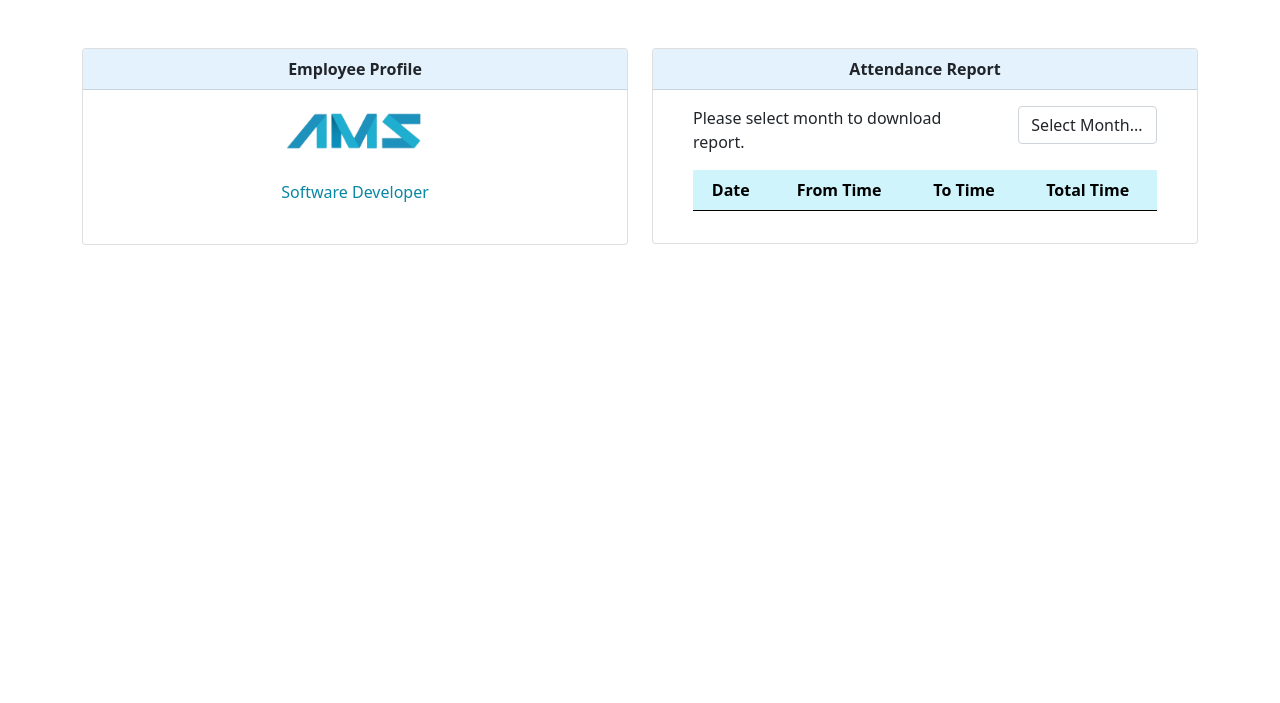
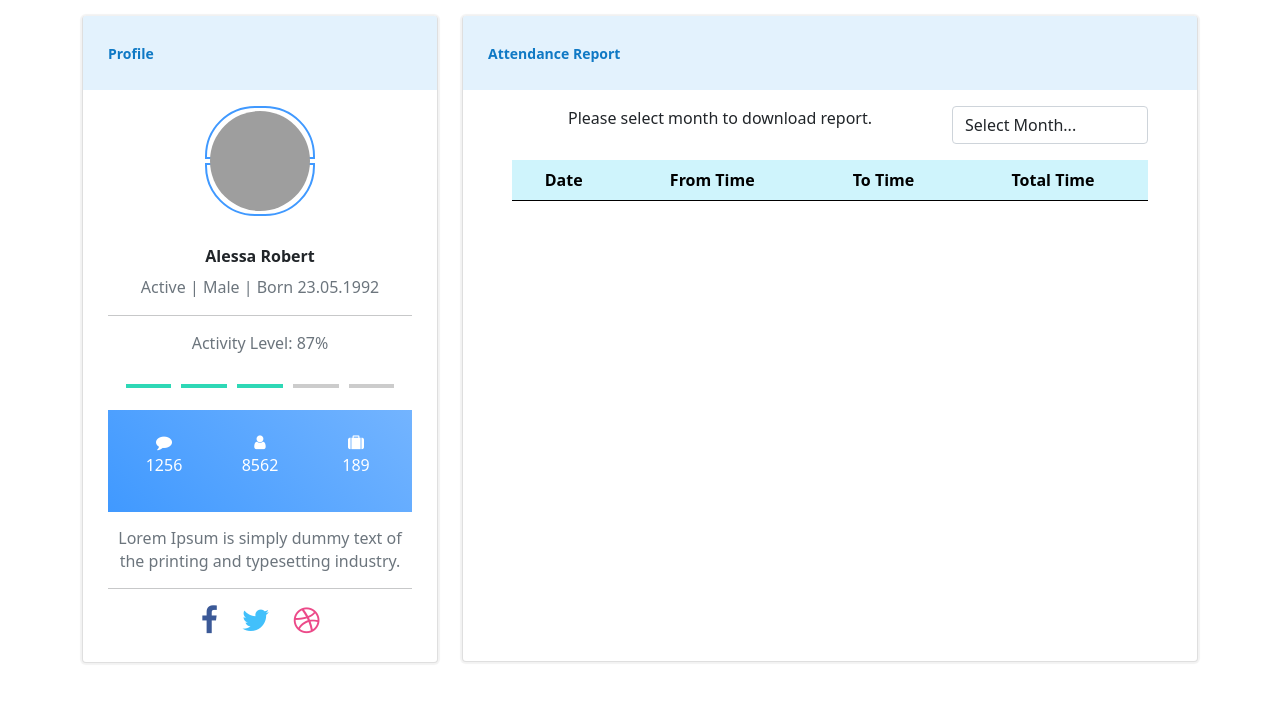
Before and after one commit to aslam1286/attendance_backend, a Django app: template accounts/templates/profile.html in a window 1280 px wide. Shown: the part 76-779 px from the top of the page. Run offline with Django 4.2, Linux system fonts and the light colour scheme; the template is opened without the code that fills it, so the values that code supplies are empty; some libraries are stand-ins or nearby versions; grey boxes are pictures that could not be loaded.

Commit message:
new_profile_interface_added

```diff
--- a/accounts/templates/profile.html
+++ b/accounts/templates/profile.html
@@ -16,42 +16,69 @@
 <link href="https://cdn.datatables.net/1.12.1/css/dataTables.bootstrap5.min.css">
 <link href="https://cdnjs.cloudflare.com/ajax/libs/twitter-bootstrap/5.1.3/css/bootstrap.min.css">
 <link href="https://cdn.datatables.net/buttons/2.2.3/css/buttons.dataTables.min.css">
+<link rel="stylesheet" href="{% static 'css/profile.css' %}">
 
 {% endblock %}
 
 {% block content %}
 {% csrf_token %}
-<div class="d-flex flex-column flex-root">
-    <div class="container mt-5">
+
+<link href="https://maxcdn.bootstrapcdn.com/font-awesome/4.3.0/css/font-awesome.min.css" rel="stylesheet">
+<div class="container">
     <div class="row">
-            <div class="col-sm-6">
-                <div class="card">
-                    <div class="card-header fw-bolder text-center" style="background-color: #e3f2fd;">
-                        Employee Profile
+        <div class="col-md-4">
+            <div class="card user-card mt-3">
+                <div class="card-header mb-3" style="background-color: #e3f2fd;">
+                    <h5 style="color: #0f79c5;">Profile</h5>
                 </div>
-                    <div class="card-body text-center">
-                        <div class="container">
-                            <img src="{% static 'admin/img/logo.png' %}" height="50px" />
-                            <div class="row mt-3 text-center">
-                                <h4 class="text text-center" style="color: #0a87a3;">{{data.first_name}} {{data.last_name}}</h4>
-                                <span class="text text-center" style="color: #0a87a3;">Software Developer</span>
-                                <h5 class="text text-center" style="color: #0a87a3;">{{data.email}}</h5>
-                                <h5 class="text text-center" style="color: #0a87a3;">{{data.mobile_number}}</h5>
-                                <h5 class="text text-center" style="color: #0a87a3;">{{data.city}}</h5>
-
+                <div class="card-block">
+                    <div class="user-image">
+                        <img src="https://bootdey.com/img/Content/avatar/avatar7.png" class="img-radius" alt="User-Profile-Image">
+                    </div>
+                    <h6 class="f-w-600 m-t-25 m-b-10">Alessa Robert</h6>
+                    <p class="text-muted">Active | Male | Born 23.05.1992</p>
+                    <hr>
+                    <p class="text-muted m-t-15">Activity Level: 87%</p>
+                    <ul class="list-unstyled activity-leval">
+                        <li class="active"></li>
+                        <li class="active"></li>
+                        <li class="active"></li>
+                        <li></li>
+                        <li></li>
+                    </ul>
+                    <div class="bg-c-blue counter-block m-t-10 p-20">
+                        <div class="row">
+                            <div class="col-4">
+                                <i class="fa fa-comment"></i>
+                                <p>1256</p>
+                            </div>
+                            <div class="col-4">
+                                <i class="fa fa-user"></i>
+                                <p>8562</p>
+                            </div>
+                            <div class="col-4">
+                                <i class="fa fa-suitcase"></i>
+                                <p>189</p>
+                            </div>
+                        </div>
+                    </div>
+                    <p class="m-t-15 text-muted">Lorem Ipsum is simply dummy text of the printing and typesetting industry.</p>
+                    <hr>
+                    <div class="row justify-content-center user-social-link">
+                        <div class="col-auto"><a href="#!"><i class="fa fa-facebook text-facebook"></i></a></div>
+                        <div class="col-auto"><a href="#!"><i class="fa fa-twitter text-twitter"></i></a></div>
+                        <div class="col-auto"><a href="#!"><i class="fa fa-dribbble text-dribbble"></i></a></div>
                     </div>
                 </div>
             </div>
         </div>
+
+        <div class="col-md-8">
+            <div class="card user-card mt-3">
+                <div class="card-header mb-3" style="background-color: #e3f2fd;">
+                    <h5 style="color: #0f79c5;">Attendance Report</h5>
                 </div>
-            <div class="col-sm-6">
-                {% csrf_token %}
-                <div class="card">
-                    <div class="card-header fw-bolder text-center" style="background-color: #e3f2fd;">
-                        Attendance Report
-                    </div>
-                    <div class="card-body">
-                        <div id="clock"></div>
+                <div class="card-block" style="height: 555px;">
                     <div class="container">
                         <div class="row">
                             <div class="col-md-8">
@@ -88,7 +115,6 @@
                         </table>
                     </div>
                     <div id="downloadRepo" class="text text-center"></div>
-                    </div>
                 </div>
             </div>
         </div>
--- a/attendance_app/templates/dashboard.html
+++ b/attendance_app/templates/dashboard.html
@@ -22,10 +22,8 @@
 {% block content %}
 {% csrf_token %}
 <div class="d-flex flex-column flex-root">
-    <div
-        class="d-flex flex-column flex-column-fluid bgi-position-y-bottom position-x-center bgi-no-repeat bgi-size-contain bgi-attachment-fixed">
+    <div class="d-flex flex-column flex-column-fluid bgi-position-y-bottom position-x-center bgi-no-repeat bgi-size-contain bgi-attachment-fixed">
         <div class="d-flex flex-center flex-column flex-column-fluid p-10 pb-lg-20">
-
             <div class="w-lg-500px bg-body p-lg-15 mx-auto">
                 <div class="card mt-5 mb-3" style="width: 1200px;">
                     <!-- <div class="card-header" style="background-color: #e3f2fd;">
@@ -40,7 +38,6 @@
                         </div>
                     </div> -->
                     <div class="card-body text-center" style="background-color: rgb(255, 255, 255)">
-
                         <div class="container border-2 border-info rounded  py-2">
                             <div class="row justify-content-between">
                                 <div class="col-2 ps-0">
--- /dev/null
+++ b/static/css/profile.css
@@ -0,0 +1,184 @@
+body{
+    margin-top:20px;
+    background:#f3f3f3;
+}
+
+.card.user-card {
+    border-top: none;
+    -webkit-box-shadow: 0 0 1px 2px rgba(0,0,0,0.05), 0 -2px 1px -2px rgba(0,0,0,0.04), 0 0 0 -1px rgba(0,0,0,0.05);
+    box-shadow: 0 0 1px 2px rgba(0,0,0,0.05), 0 -2px 1px -2px rgba(0,0,0,0.04), 0 0 0 -1px rgba(0,0,0,0.05);
+    -webkit-transition: all 150ms linear;
+    transition: all 150ms linear;
+}
+
+.card {
+    border-radius: 5px;
+    -webkit-box-shadow: 0 1px 2.94px 0.06px rgba(4,26,55,0.16);
+    box-shadow: 0 1px 2.94px 0.06px rgba(4,26,55,0.16);
+    border: none;
+    margin-bottom: 30px;
+    -webkit-transition: all 0.3s ease-in-out;
+    transition: all 0.3s ease-in-out;
+}
+
+.card .card-header {
+    background-color: transparent;
+    border-bottom: none;
+    padding: 25px;
+}
+
+.card .card-header h5 {
+    margin-bottom: 0;
+    color: #222;
+    font-size: 14px;
+    font-weight: 600;
+    display: inline-block;
+    margin-right: 10px;
+    line-height: 1.4;
+}
+
+.card .card-header+.card-block, .card .card-header+.card-block-big {
+    padding-top: 0;
+}
+
+.user-card .card-block {
+    text-align: center;
+}
+
+.card .card-block {
+    padding: 25px;
+}
+
+.user-card .card-block .user-image {
+    position: relative;
+    margin: 0 auto;
+    display: inline-block;
+    padding: 5px;
+    width: 110px;
+    height: 110px;
+}
+
+.user-card .card-block .user-image img {
+    z-index: 20;
+    position: absolute;
+    top: 5px;
+    left: 5px;
+        width: 100px;
+    height: 100px;
+}
+
+.img-radius {
+    border-radius: 50%;
+}
+
+.f-w-600 {
+    font-weight: 600;
+}
+
+.m-b-10 {
+    margin-bottom: 10px;
+}
+
+.m-t-25 {
+    margin-top: 25px;
+}
+
+.m-t-15 {
+    margin-top: 15px;
+}
+
+.card .card-block p {
+    line-height: 1.4;
+}
+
+.text-muted {
+    color: #919aa3!important;
+}
+
+.user-card .card-block .activity-leval li.active {
+    background-color: #2ed8b6;
+}
+
+.user-card .card-block .activity-leval li {
+    display: inline-block;
+    width: 15%;
+    height: 4px;
+    margin: 0 3px;
+    background-color: #ccc;
+}
+
+.user-card .card-block .counter-block {
+    color: #fff;
+}
+
+.bg-c-blue {
+    background: linear-gradient(45deg,#4099ff,#73b4ff);
+}
+
+.bg-c-green {
+    background: linear-gradient(45deg,#2ed8b6,#59e0c5);
+}
+
+.bg-c-yellow {
+    background: linear-gradient(45deg,#FFB64D,#ffcb80);
+}
+
+.bg-c-pink {
+    background: linear-gradient(45deg,#FF5370,#ff869a);
+}
+
+.m-t-10 {
+    margin-top: 10px;
+}
+
+.p-20 {
+    padding: 20px;
+}
+
+.user-card .card-block .user-social-link i {
+    font-size: 30px;
+}
+
+.text-facebook {
+    color: #3B5997;
+}
+
+.text-twitter {
+    color: #42C0FB;
+}
+
+.text-dribbble {
+    color: #EC4A89;
+}
+
+.user-card .card-block .user-image:before {
+    bottom: 0;
+    border-bottom-left-radius: 50px;
+    border-bottom-right-radius: 50px;
+}
+
+.user-card .card-block .user-image:after, .user-card .card-block .user-image:before {
+    content: "";
+    width: 100%;
+    height: 48%;
+    border: 2px solid #4099ff;
+    position: absolute;
+    left: 0;
+    z-index: 10;
+}
+
+.user-card .card-block .user-image:after {
+    top: 0;
+    border-top-left-radius: 50px;
+    border-top-right-radius: 50px;
+}
+
+.user-card .card-block .user-image:after, .user-card .card-block .user-image:before {
+    content: "";
+    width: 100%;
+    height: 48%;
+    border: 2px solid #4099ff;
+    position: absolute;
+    left: 0;
+    z-index: 10;
+}
```
Lines whose indentation alone changed are shown as unchanged.
